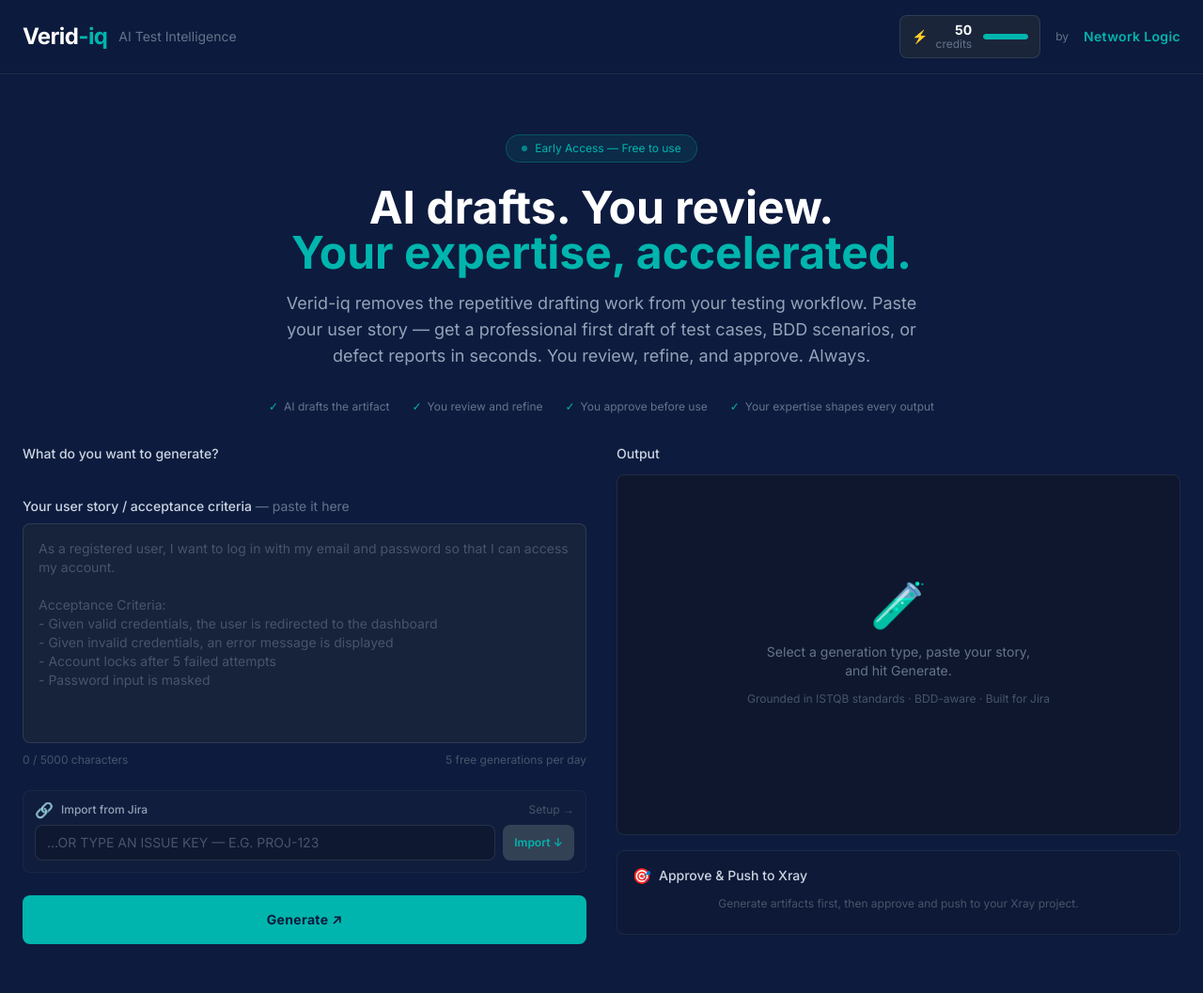
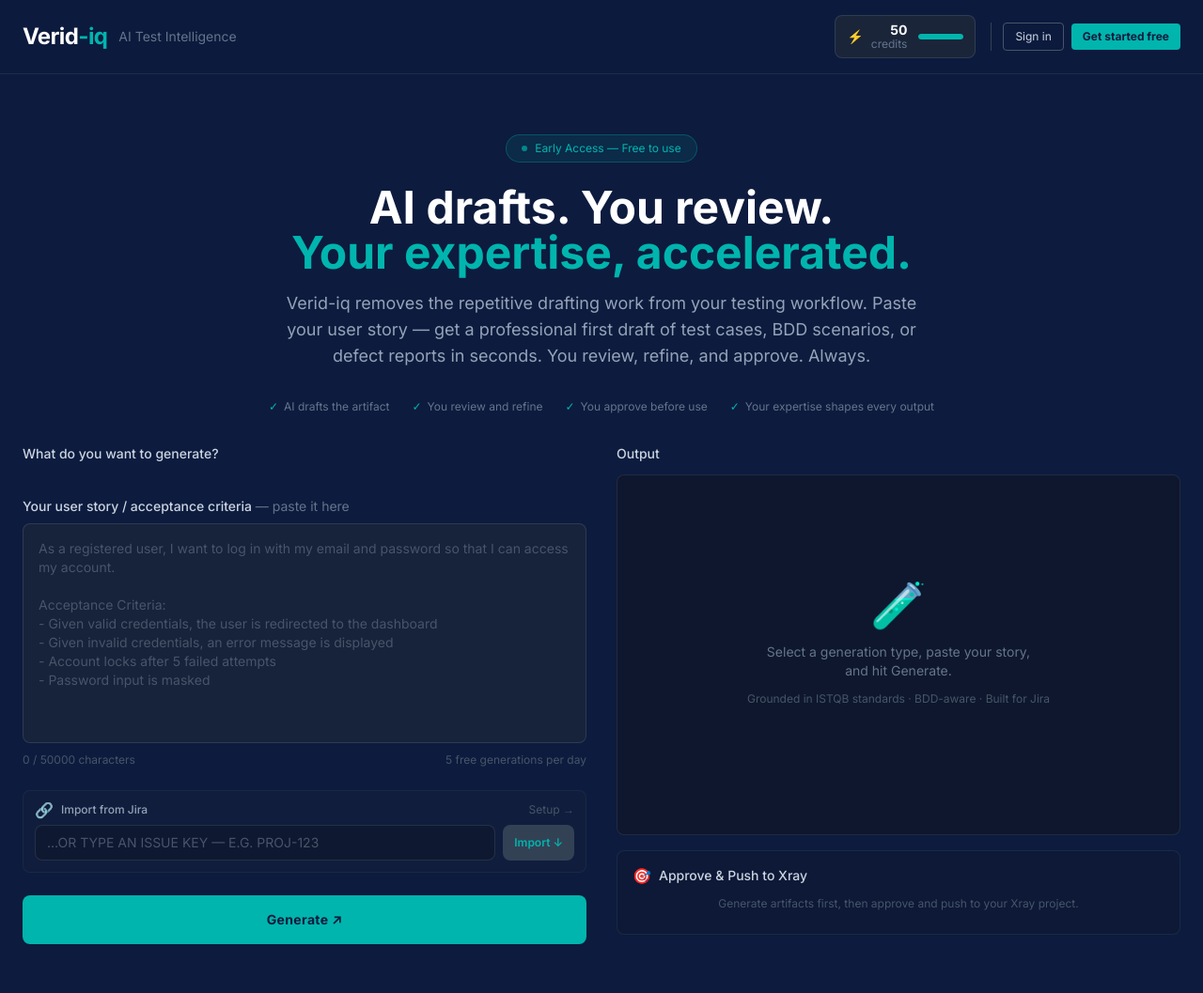
Before and after one commit to IK2025-HASH/veridiq, a Python web app: template app/templates/web/index.html in a window 1280 px wide. Shown: the top 1057 px of the page at 94% size. Run offline with Jinja, Linux system fonts and the light colour scheme; the template is opened without the code that fills it, so the values that code supplies are empty; some libraries are stand-ins or nearby versions.

Commit message:
Fix landing nav login state, char counter, and index sign-in links
- Landing page: pass user context, show Dashboard/display_name when
  logged in, Sign in + Start free when logged out
- index.html: fix char counter 5000→50000 (3 places including Jira import)
- index.html: replace 'by Network Logic' with Sign in / Get started free
  buttons when user is not authenticated

https://claude.ai/code/session_01FGqfBocT48MvWPHFraSnup

```diff
--- a/app/api/web.py
+++ b/app/api/web.py
@@ -22,7 +22,8 @@ async def privacy(request: Request):
 
 @router.get("/landing", response_class=HTMLResponse)
 async def landing(request: Request):
-    return templates.TemplateResponse(request=request, name="web/landing.html")
+    return templates.TemplateResponse(request=request, name="web/landing.html",
+                                      context={"user": get_current_user(request)})
 
 @router.get("/", response_class=HTMLResponse)
 async def index(request: Request):
--- a/app/templates/web/index.html
+++ b/app/templates/web/index.html
@@ -137,8 +137,10 @@
                   class="text-slate-500 hover:text-slate-300 text-xs transition">Sign out</button>
         </div>
         {% else %}
-        <span class="text-xs text-slate-500">by</span>
-        <span class="text-sm font-semibold text-teal tracking-wide">Network Logic</span>
+        <div class="flex items-center gap-2 border-l border-slate-700 pl-3">
+          <a href="/login" class="px-3 py-1.5 rounded border border-slate-600 text-slate-300 hover:border-teal/50 text-xs transition">Sign in</a>
+          <a href="/register" class="px-3 py-1.5 rounded bg-teal text-navy font-bold text-xs hover:bg-teal/80 transition">Get started free</a>
+        </div>
         {% endif %}
       </div>
     </div>
@@ -242,7 +244,7 @@ Acceptance Criteria:
             class="w-full bg-slate-800/60 border border-slate-600/50 rounded-lg p-4 text-sm text-slate-200 placeholder-slate-600 resize-none focus:outline-none focus:border-teal/50 focus:ring-1 focus:ring-teal/30 transition-colors"
           ></textarea>
           <div class="flex justify-between mt-1">
-            <span id="char-count" class="text-xs text-slate-600">0 / 5000 characters</span>
+            <span id="char-count" class="text-xs text-slate-600">0 / 50000 characters</span>
             <span class="text-xs text-slate-600">5 free generations per day</span>
           </div>
         </div>
@@ -426,7 +428,7 @@ Acceptance Criteria:
       const textarea = document.getElementById('input-text');
       textarea.addEventListener('input', () => {
         document.getElementById('char-count').textContent =
-          `${textarea.value.length} / 5000 characters`;
+          `${textarea.value.length} / 50000 characters`;
       });
 
       checkJiraConnection();
@@ -537,8 +539,8 @@ Acceptance Criteria:
           text += `\n\n${data.description.trim()}`;
         }
         const textarea = document.getElementById('input-text');
-        textarea.value = text.substring(0, 5000);
-        document.getElementById('char-count').textContent = `${textarea.value.length} / 5000 characters`;
+        textarea.value = text.substring(0, 50000);
+        document.getElementById('char-count').textContent = `${textarea.value.length} / 50000 characters`;
         // Pre-fill Xray fields
         document.getElementById('xray-project').value = data.project_key || '';
         document.getElementById('xray-summary').value =
```
Also changed, not shown: app/templates/web/landing.html (+11 -1 lines).
